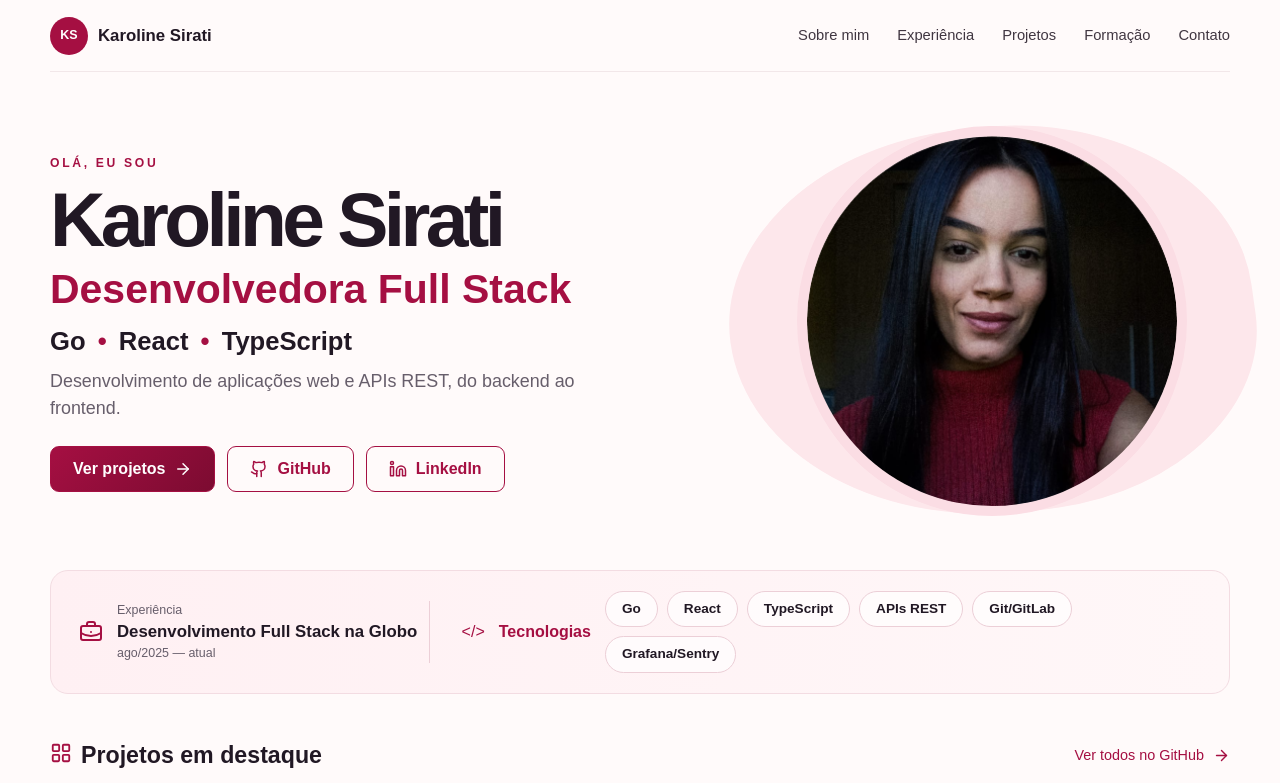
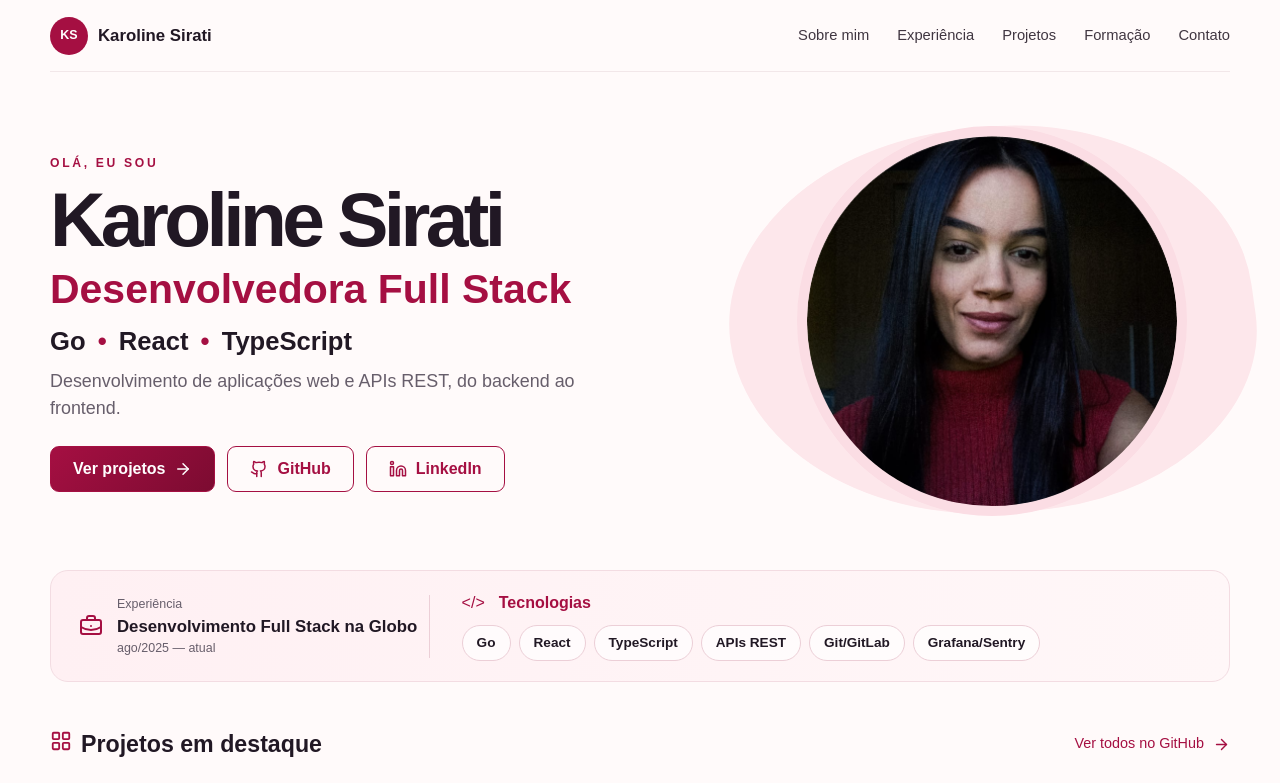
Before and after one commit to KarolSirati/Karoline-Portfolio, a React (Vite) app: page / in a window 1280 px wide. Shown: the top 783 px of the page. Built offline with nearby package versions, Linux system fonts and the light colour scheme.

Commit message:
style: organiza tecnologias

```diff
--- a/src/styles.css
+++ b/src/styles.css
@@ -236,6 +236,9 @@ nav a:focus-visible {
 }
 
 .tech-summary {
+    align-items: flex-start;
+    flex-direction: column;
+    gap: 10px;
     padding-left: 32px
 }
 
@@ -247,16 +250,17 @@ nav a:focus-visible {
 .tech-list {
     display: flex;
     flex-wrap: wrap;
-    gap: 9px
+    gap: 8px
 }
 
 .tech-list span {
-    padding: 7px 16px;
+    padding: 7px 14px;
     border: 1px solid var(--border);
     border-radius: 999px;
     background: #ffffffb3;
     font-size: .85rem;
-    font-weight: 700
+    font-weight: 700;
+    white-space: nowrap
 }
 
 .projects {
@@ -513,7 +517,7 @@ footer svg {
 
     .highlight,
     .project-grid,
-    .details{
+    .details {
         grid-template-columns: 1fr
     }
 
```
